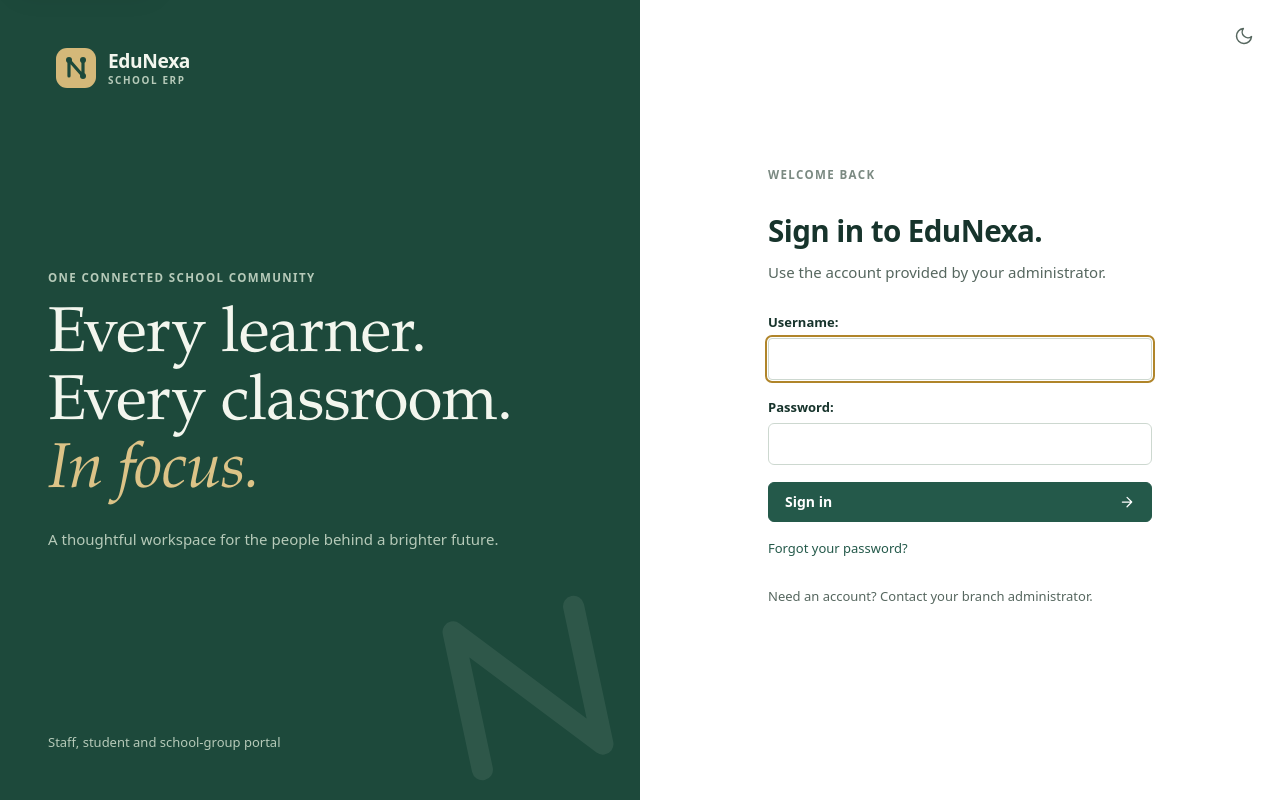
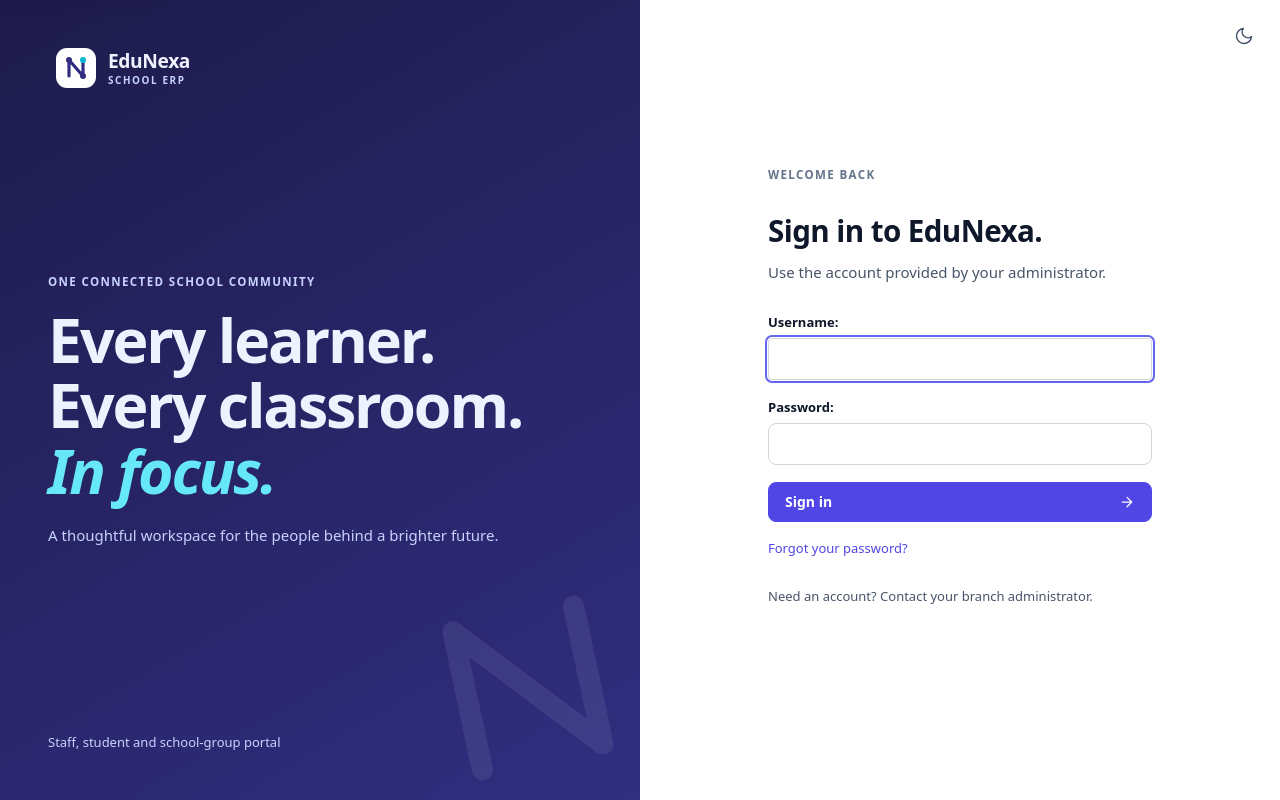
Before and after one commit to Sandeepjanjirala/ERP, a Django app: page /accounts/login/?next=/users/ in a window 1280 px wide. Run offline with Django 5.2, Linux system fonts and the light colour scheme; data that the repository does not hold is empty; parts of the project's set-up code (start-up, migrations or seed data) failed here and were passed over.

Commit message:
style(ui): switch to an indigo, slate and cyan palette
The green-and-gold theme read as dated. Because every colour lives in
static/css/tokens.css, the new palette is mostly a token swap:

- Indigo primary (#4f46e5 light, #818cf8 dark), slate neutrals, a cyan
  accent, and Tailwind-style status colours for success, warning,
  danger and info. Dark mode uses a deep slate background (#0b0f19).
- Headings use the system sans-serif instead of a light serif, with
  heavier weight and tighter letter-spacing.
- Sign-in panel: an indigo gradient with a white logo tile and cyan
  accents. The favicon and print colours follow.
- README screenshots refreshed; the DESIGN.md design-system note updated.

No template or Python changes. Tests: 81 passed, 2 PostgreSQL-only skipped.

Co-Authored-By: Claude Opus 5.5 <noreply@anthropic.com>

```diff
--- a/static/css/components.css
+++ b/static/css/components.css
@@ -75,9 +75,9 @@
 }
 
 .auth-story .brand-mark {
-  --brand-mark-bg: #d4b879;
-  --brand-mark-fg: #1d493b;
-  --brand-mark-accent: #1d493b;
+  --brand-mark-bg: #ffffff;
+  --brand-mark-fg: #312e81;
+  --brand-mark-accent: #06b6d4;
 }
 
 /* Sidebar */
@@ -177,7 +177,8 @@
   background: var(--color-accent-soft);
   color: var(--color-accent-strong);
   font-family: var(--font-display);
-  font-size: 1rem;
+  font-size: 0.95rem;
+  font-weight: 700;
 }
 
 .avatar-large {
@@ -857,9 +858,9 @@ a.list-item:hover strong {
 .welcome h2 {
   margin: 0.15rem 0 0.4rem;
   font-family: var(--font-display);
-  font-size: clamp(1.6rem, 1.2rem + 1vw, 2.15rem);
-  font-weight: 400;
-  letter-spacing: -0.01em;
+  font-size: clamp(1.5rem, 1.2rem + 0.9vw, 1.95rem);
+  font-weight: 700;
+  letter-spacing: -0.03em;
 }
 
 .welcome p {
--- a/static/css/layout.css
+++ b/static/css/layout.css
@@ -135,7 +135,7 @@
   gap: 2.5rem;
   padding: 3rem;
   overflow: hidden;
-  background: var(--color-brand-panel);
+  background: linear-gradient(150deg, var(--color-brand-panel), var(--color-brand-panel-end));
   color: var(--color-brand-panel-text);
 }
 
@@ -154,10 +154,10 @@
 .auth-story h1 {
   margin: 1rem 0 1.25rem;
   font-family: var(--font-display);
-  font-size: clamp(2.5rem, 1.4rem + 3.2vw, 4.4rem);
-  font-weight: 400;
+  font-size: clamp(2.4rem, 1.4rem + 3vw, 4rem);
+  font-weight: 700;
   line-height: 1.08;
-  letter-spacing: -0.01em;
+  letter-spacing: -0.035em;
 }
 
 .auth-story h1 span,
@@ -166,7 +166,7 @@
 }
 
 .auth-story h1 em {
-  color: #dcc387;
+  color: #67e8f9;
 }
 
 .auth-story-mark {
@@ -302,14 +302,14 @@
     color-scheme: light;
     --color-bg: #ffffff;
     --color-surface: #ffffff;
-    --color-surface-muted: #f6f6f6;
-    --color-surface-tint: #f1f4f2;
+    --color-surface-muted: #f8fafc;
+    --color-surface-tint: #eef2ff;
     --color-border: #d9d9d9;
     --color-border-strong: #c4c4c4;
     --color-text: #111111;
     --color-text-muted: #444444;
     --color-text-subtle: #666666;
-    --color-primary: #24594a;
+    --color-primary: #4f46e5;
     --shadow-sm: none;
   }
 
--- a/static/css/tokens.css
+++ b/static/css/tokens.css
@@ -1,121 +1,121 @@
 /* Design tokens: every colour, font, radius and shadow used by EduNexa.
    Dark mode redefines only these values, so components never need their own dark rules.
-   The theme follows the operating system unless the person picks one (html[data-theme]). */
+   The theme follows the operating system unless the person picks one (html[data-theme]).
+   Palette: indigo for actions, slate neutrals, a cyan accent. */
 
 :root {
   color-scheme: light;
 
   --font-sans: system-ui, -apple-system, "Segoe UI", Roboto, "Helvetica Neue", Arial, sans-serif;
-  --font-display: "Iowan Old Style", "Palatino Linotype", Palatino, Georgia, serif;
+  --font-display: var(--font-sans);
   --font-mono: ui-monospace, "Cascadia Code", "SFMono-Regular", Consolas, monospace;
 
-  --radius-sm: 6px;
-  --radius-md: 10px;
+  --radius-sm: 8px;
+  --radius-md: 12px;
   --radius-lg: 16px;
   --radius-pill: 999px;
   --sidebar-width: 260px;
   --topbar-height: 64px;
 
-  --color-bg: #f4f6f4;
+  --color-bg: #f5f6fa;
   --color-surface: #ffffff;
-  --color-surface-muted: #f8faf8;
-  --color-surface-tint: #edf3ef;
-  --color-border: #e1e8e3;
-  --color-border-strong: #cdd8d0;
-  --color-text: #17342c;
-  --color-text-muted: #56675f;
-  --color-text-subtle: #7b8a82;
+  --color-surface-muted: #f8fafc;
+  --color-surface-tint: #eef2ff;
+  --color-border: #e5e7eb;
+  --color-border-strong: #d1d5db;
+  --color-text: #0f172a;
+  --color-text-muted: #475569;
+  --color-text-subtle: #64748b;
 
-  --color-primary: #24594a;
-  --color-primary-hover: #1a4639;
-  --color-primary-soft: #e2eee7;
+  --color-primary: #4f46e5;
+  --color-primary-hover: #4338ca;
+  --color-primary-soft: #eef2ff;
   --color-on-primary: #ffffff;
-  --color-accent: #c9a65a;
-  --color-accent-soft: #f5eedb;
-  --color-accent-strong: #7a5c1c;
-  --color-focus: #b0852a;
+  --color-accent: #06b6d4;
+  --color-accent-soft: #ecfeff;
+  --color-accent-strong: #0e7490;
+  --color-focus: #6366f1;
 
-  --color-success: #2c6a42;
-  --color-success-soft: #e6f3ea;
-  --color-warning: #85600f;
-  --color-warning-soft: #fbf1dc;
-  --color-danger: #a6382a;
-  --color-danger-soft: #fdece8;
-  --color-info: #3d5a82;
-  --color-info-soft: #e9eff8;
+  --color-success: #15803d;
+  --color-success-soft: #dcfce7;
+  --color-warning: #b45309;
+  --color-warning-soft: #fef3c7;
+  --color-danger: #b91c1c;
+  --color-danger-soft: #fee2e2;
+  --color-info: #1d4ed8;
+  --color-info-soft: #dbeafe;
 
-  /* The sign-in story panel keeps the brand green in both themes. */
-  --color-brand-panel: #1d493b;
-  --color-brand-panel-text: #f3f6ee;
-  --color-brand-panel-muted: #b6cab9;
+  /* The sign-in story panel keeps the deep indigo brand colour in both themes. */
+  --color-brand-panel: #1e1b4b;
+  --color-brand-panel-end: #312e81;
+  --color-brand-panel-text: #eef2ff;
+  --color-brand-panel-muted: #c7d2fe;
 
-  --shadow-sm: 0 1px 2px rgb(16 40 32 / 0.05);
-  --shadow-md: 0 10px 30px rgb(16 40 32 / 0.08);
-  --shadow-overlay: 0 24px 64px rgb(10 30 24 / 0.28);
+  --shadow-sm: 0 1px 2px rgb(15 23 42 / 0.06);
+  --shadow-md: 0 10px 30px rgb(15 23 42 / 0.08);
+  --shadow-overlay: 0 24px 64px rgb(15 23 42 / 0.28);
 }
 
 @media (prefers-color-scheme: dark) {
   :root:not([data-theme="light"]) {
     color-scheme: dark;
-    --color-bg: #0d1512;
-    --color-surface: #131e1a;
-    --color-surface-muted: #17231f;
-    --color-surface-tint: #1a2b24;
-    --color-border: #24342d;
-    --color-border-strong: #33463c;
-    --color-text: #e3ece7;
-    --color-text-muted: #a3b3aa;
-    --color-text-subtle: #7f9087;
-    --color-primary: #74c49f;
-    --color-primary-hover: #93d4b4;
-    --color-primary-soft: #1c3a2f;
-    --color-on-primary: #0a1a13;
-    --color-accent: #d9bc77;
-    --color-accent-soft: #352e1d;
-    --color-accent-strong: #ecd49c;
-    --color-focus: #e3c57f;
-    --color-success: #82d3a1;
-    --color-success-soft: #163225;
-    --color-warning: #e8c46d;
-    --color-warning-soft: #372d15;
-    --color-danger: #f29482;
-    --color-danger-soft: #3b1c17;
-    --color-info: #a0bbe4;
-    --color-info-soft: #1b2637;
-    --color-brand-panel: #13322a;
-    --shadow-sm: 0 1px 2px rgb(0 0 0 / 0.35);
-    --shadow-md: 0 10px 30px rgb(0 0 0 / 0.4);
+    --color-bg: #0b0f19;
+    --color-surface: #111827;
+    --color-surface-muted: #161e2e;
+    --color-surface-tint: #1c2140;
+    --color-border: #1f2937;
+    --color-border-strong: #374151;
+    --color-text: #f1f5f9;
+    --color-text-muted: #94a3b8;
+    --color-text-subtle: #64748b;
+    --color-primary: #818cf8;
+    --color-primary-hover: #a5b4fc;
+    --color-primary-soft: #232659;
+    --color-on-primary: #0b0f19;
+    --color-accent: #22d3ee;
+    --color-accent-soft: #083344;
+    --color-accent-strong: #67e8f9;
+    --color-focus: #a5b4fc;
+    --color-success: #4ade80;
+    --color-success-soft: #052e16;
+    --color-warning: #fbbf24;
+    --color-warning-soft: #422006;
+    --color-danger: #f87171;
+    --color-danger-soft: #450a0a;
+    --color-info: #60a5fa;
+    --color-info-soft: #172554;
+    --shadow-sm: 0 1px 2px rgb(0 0 0 / 0.4);
+    --shadow-md: 0 10px 30px rgb(0 0 0 / 0.45);
   }
 }
 
 :root[data-theme="dark"] {
   color-scheme: dark;
-  --color-bg: #0d1512;
-  --color-surface: #131e1a;
-  --color-surface-muted: #17231f;
-  --color-surface-tint: #1a2b24;
-  --color-border: #24342d;
-  --color-border-strong: #33463c;
-  --color-text: #e3ece7;
-  --color-text-muted: #a3b3aa;
-  --color-text-subtle: #7f9087;
-  --color-primary: #74c49f;
-  --color-primary-hover: #93d4b4;
-  --color-primary-soft: #1c3a2f;
-  --color-on-primary: #0a1a13;
-  --color-accent: #d9bc77;
-  --color-accent-soft: #352e1d;
-  --color-accent-strong: #ecd49c;
-  --color-focus: #e3c57f;
-  --color-success: #82d3a1;
-  --color-success-soft: #163225;
-  --color-warning: #e8c46d;
-  --color-warning-soft: #372d15;
-  --color-danger: #f29482;
-  --color-danger-soft: #3b1c17;
-  --color-info: #a0bbe4;
-  --color-info-soft: #1b2637;
-  --color-brand-panel: #13322a;
-  --shadow-sm: 0 1px 2px rgb(0 0 0 / 0.35);
-  --shadow-md: 0 10px 30px rgb(0 0 0 / 0.4);
+  --color-bg: #0b0f19;
+  --color-surface: #111827;
+  --color-surface-muted: #161e2e;
+  --color-surface-tint: #1c2140;
+  --color-border: #1f2937;
+  --color-border-strong: #374151;
+  --color-text: #f1f5f9;
+  --color-text-muted: #94a3b8;
+  --color-text-subtle: #64748b;
+  --color-primary: #818cf8;
+  --color-primary-hover: #a5b4fc;
+  --color-primary-soft: #232659;
+  --color-on-primary: #0b0f19;
+  --color-accent: #22d3ee;
+  --color-accent-soft: #083344;
+  --color-accent-strong: #67e8f9;
+  --color-focus: #a5b4fc;
+  --color-success: #4ade80;
+  --color-success-soft: #052e16;
+  --color-warning: #fbbf24;
+  --color-warning-soft: #422006;
+  --color-danger: #f87171;
+  --color-danger-soft: #450a0a;
+  --color-info: #60a5fa;
+  --color-info-soft: #172554;
+  --shadow-sm: 0 1px 2px rgb(0 0 0 / 0.4);
+  --shadow-md: 0 10px 30px rgb(0 0 0 / 0.45);
 }
```
Also changed, not shown: docs/DESIGN.md (+1 -1 lines), static/img/favicon.svg, 4 other files.
